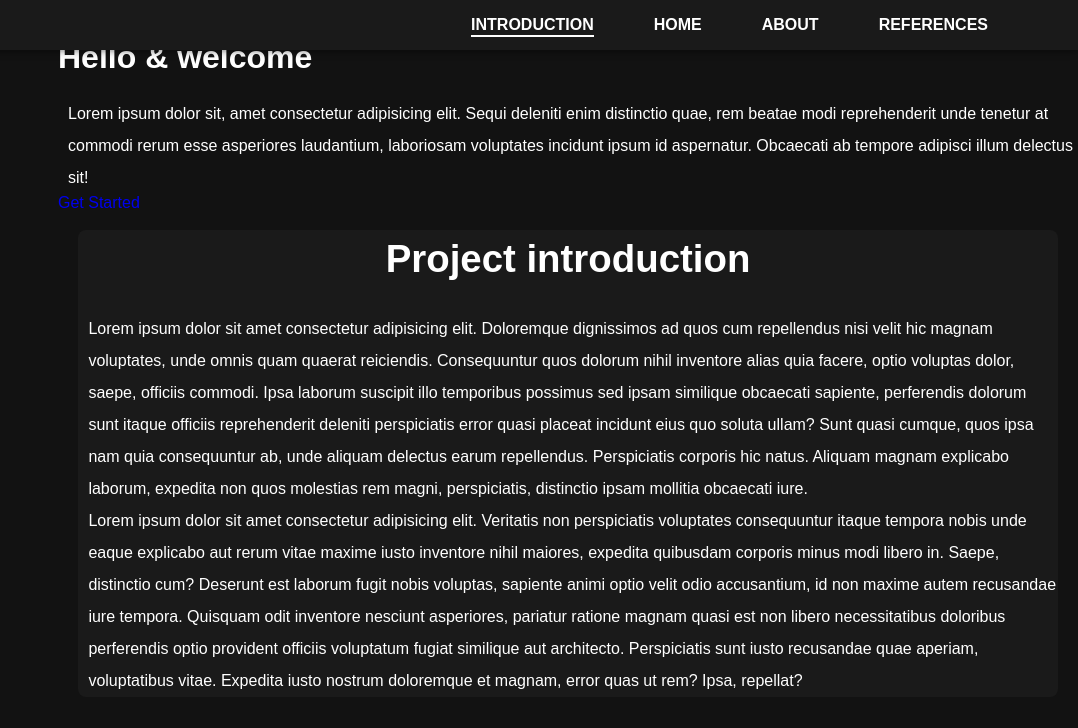
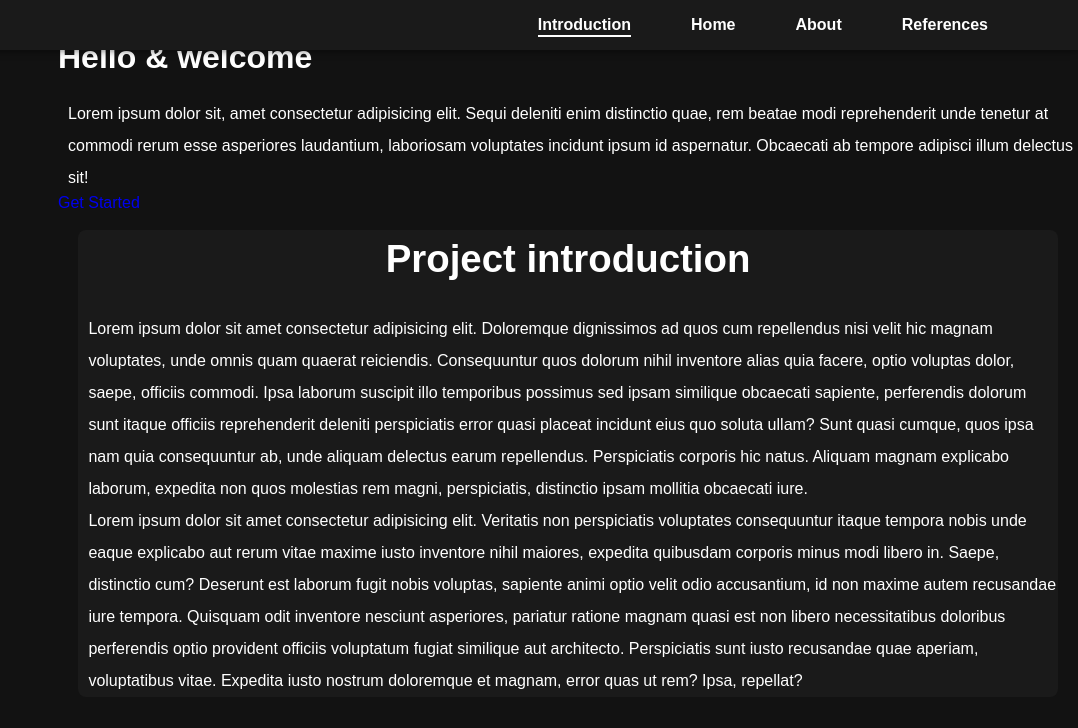
Before and after one commit to chalalot/project, a plain HTML site: page intro.html in a window 1280 px wide. Shown: the whole page, without its empty margins (202-1280 px from the left). Drawn offline with Linux system fonts and the light colour scheme.

Commit message:
Update intro.html

```diff
--- a/intro.html
+++ b/intro.html
@@ -5,6 +5,7 @@
     <meta http-equiv="X-UA-Compatible" content="IE=edge">
     <meta name="viewport" content="width=device-width, initial-scale=1.0">
     <link rel="stylesheet" href="intro-style.css">
+    <!-- <link rel="stylesheet" href="style2.css"> -->
     <title>Document</title>
 </head>
 <body>
@@ -14,10 +15,10 @@
 
         <div>
           <ul id="navbar">
-            <li><a class="active" href="intro.html">INTRODUCTION</li>
-            <li><a href="index.html">HOME</a></li>
-            <li><a href="about-us.html">ABOUT</a></li>
-            <li><a href="references.html">REFERENCES</a></li>
+            <li><a class="active" href="javascript:setTimeout(()=>{window.location = 'draftindex.html' },100);">Introduction</li>
+              <li><a href="javascript:setTimeout(()=>{window.location = 'html2.html' },100);">Home</a></li>
+              <li><a href="javascript:setTimeout(()=>{window.location = 'about-us.html' },100);">About</a></li>
+              <li><a href="javascript:setTimeout(()=>{window.location = 'references.html' },100);">References</a></li>
 
         <div id="light">
           <i class="bi bi-brightness-high-fill" id="toggleDark"></i>
```
